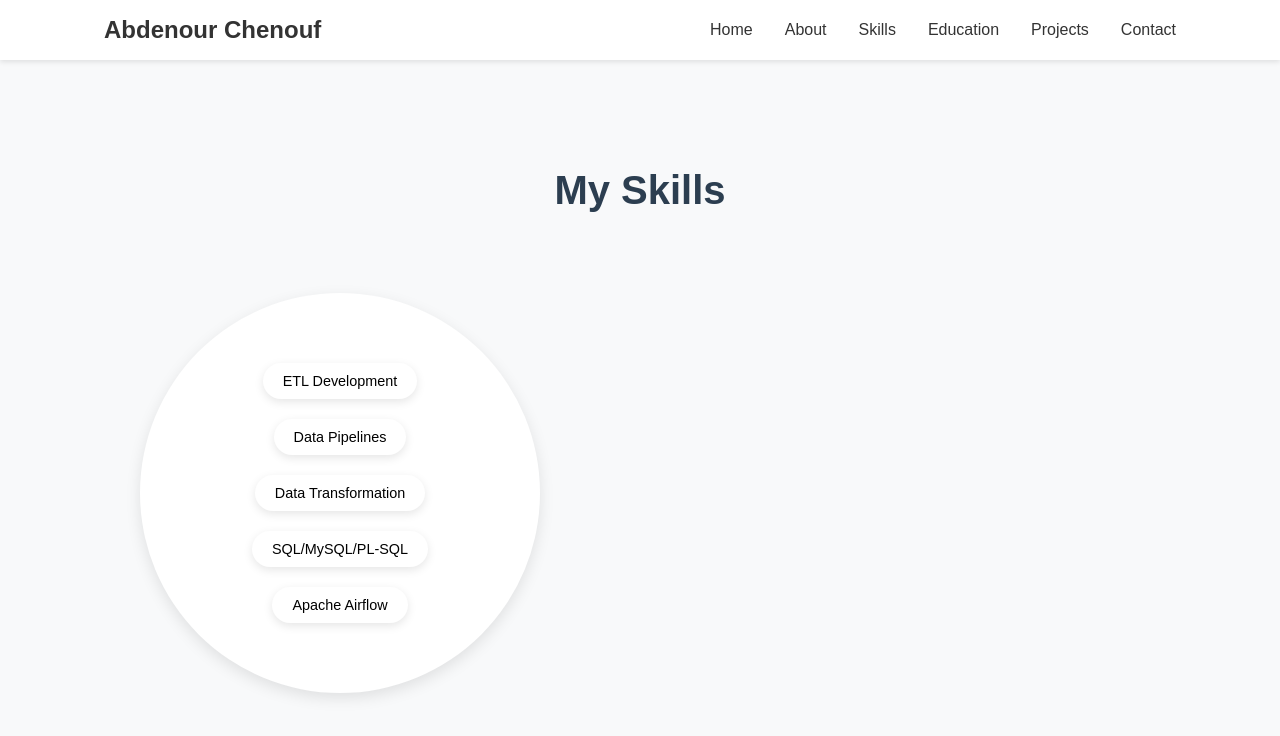
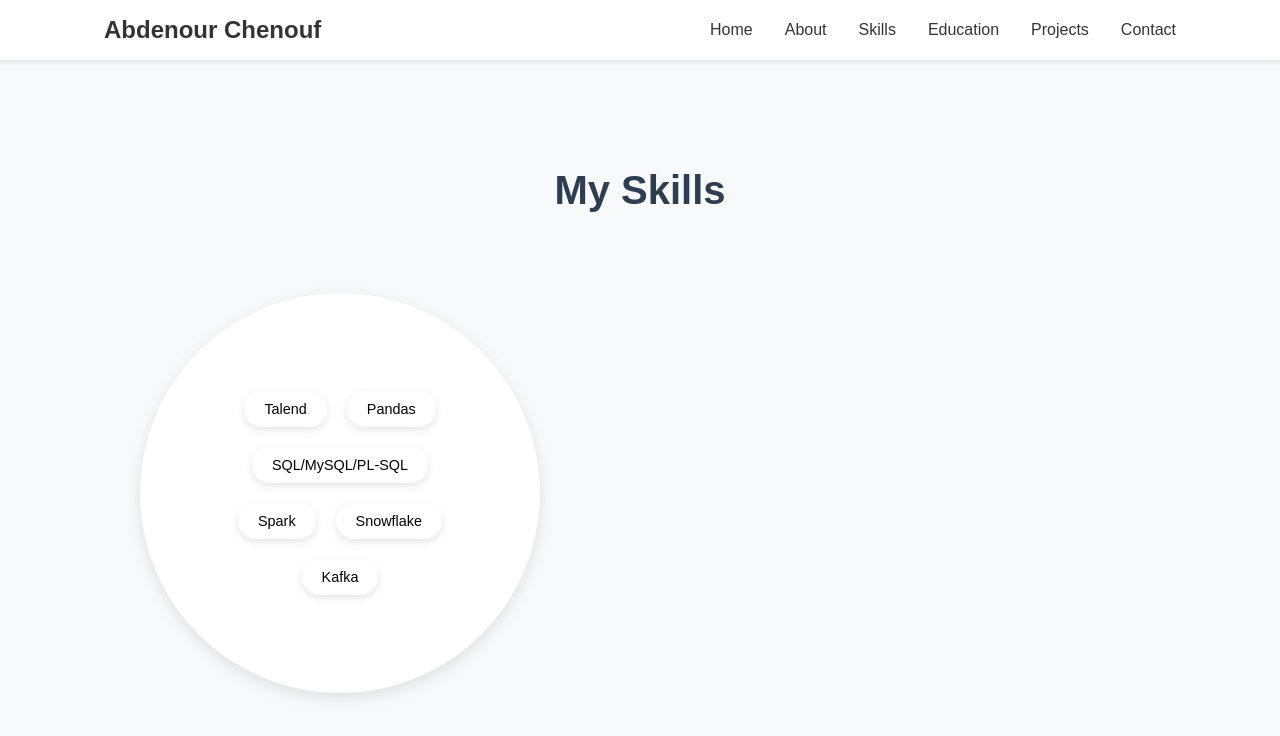
Before and after one commit to abdenour234/myportfolio, a plain HTML site: page index.html in a window 1280 px wide. Both pictures are taken after a click on the element "Data Engineering". Shown: the part 732-1468 px from the top of the page. Drawn offline with Linux system fonts and the light colour scheme.

Commit message:
new skills

```diff
--- a/index.html
+++ b/index.html
@@ -60,11 +60,12 @@
             <div class="skill-bubble" data-skill="data-engineering">
                 <span>Data Engineering</span>
                 <div class="nested-skills">
-                    <div class="nested-bubble">ETL Development</div>
-                    <div class="nested-bubble">Data Pipelines</div>
-                    <div class="nested-bubble">Data Transformation</div>
+                    <div class="nested-bubble">Talend</div>
+                    <div class="nested-bubble">Pandas</div>
                     <div class="nested-bubble">SQL/MySQL/PL-SQL</div>
-                    <div class="nested-bubble">Apache Airflow</div>
+                    <div class="nested-bubble">Spark</div>
+                    <div class="nested-bubble">Snowflake</div>
+                    <div class="nested-bubble">Kafka</div>
                 </div>
             </div>
 
```
